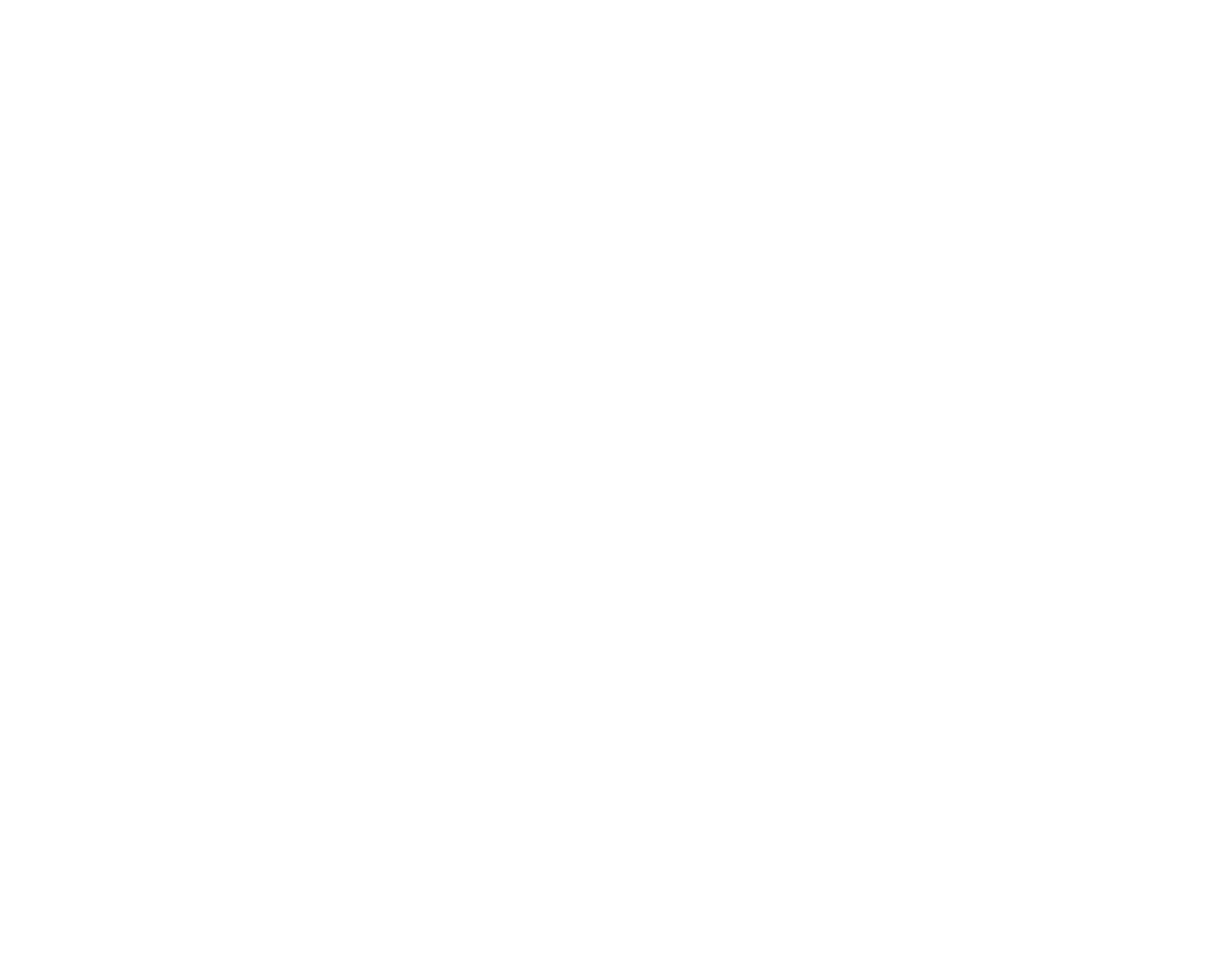
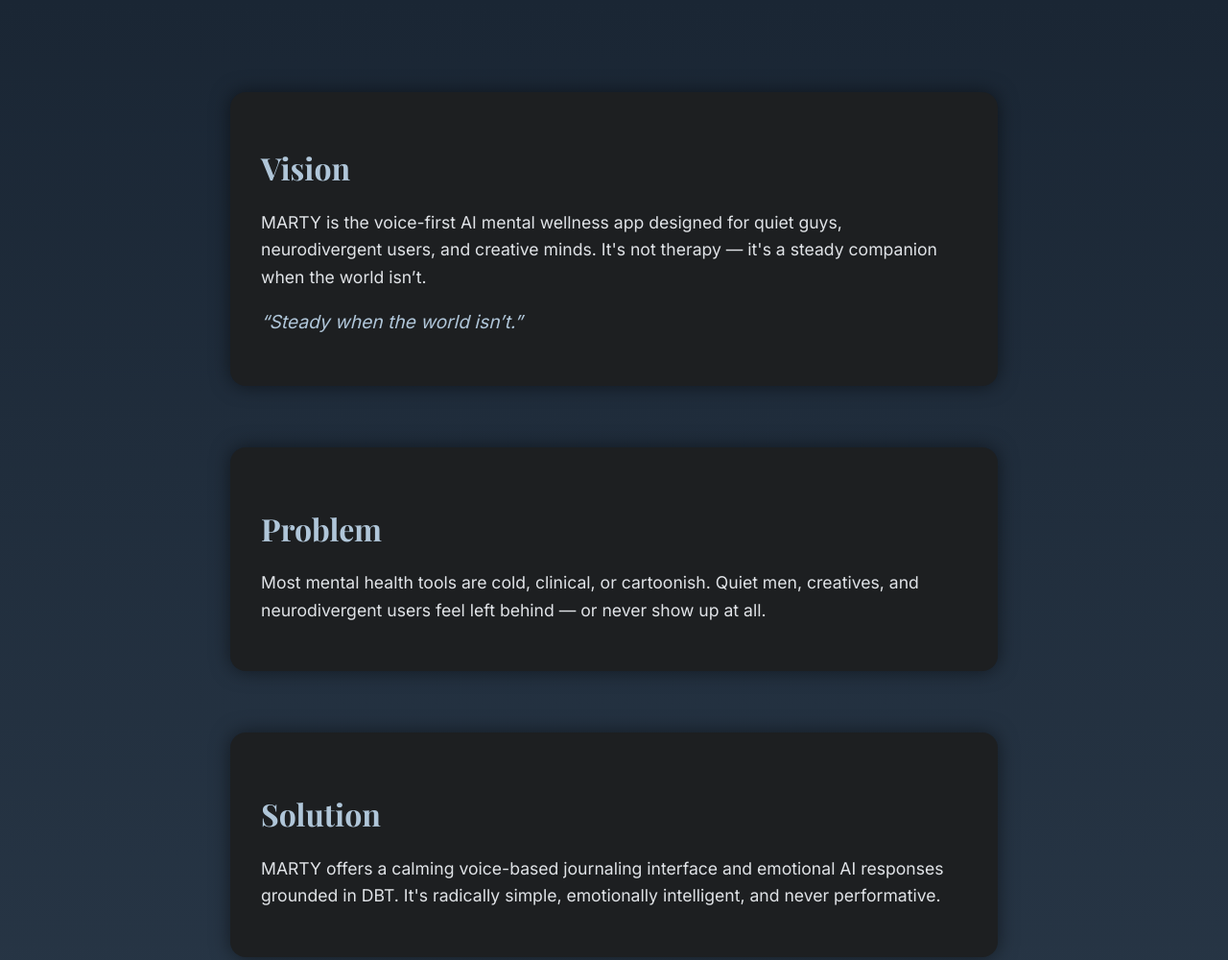
Before and after one commit to MARTYapp/MARTYPITCH, a plain HTML site: page index.html in a window 1280 px wide. Shown: the top 1000 px of the page at 96% size. Before the commit the page ends 800 px from the top, so only its background shows below. Drawn offline with nearby package versions, Linux system fonts and the light colour scheme.

Commit message:
Update index.html

```diff
--- a/index.html
+++ b/index.html
@@ -1,5 +1,98 @@
 <!DOCTYPE html>
-<!-- Placeholder: the actual full HTML will be inserted here from the live doc -->
 <html lang="en">
-<!-- Full HTML content would go here -->
+  <head>
+    <meta charset="UTF-8" />
+    <meta name="viewport" content="width=device-width, initial-scale=1.0" />
+    <title>MARTY Pitch Deck</title>
+    <style>
+      * {
+        box-sizing: border-box;
+      }
+
+      body {
+        margin: 0;
+        font-family: 'Inter', sans-serif;
+        background: linear-gradient(to bottom, #1a2634, #2f3f50);
+        color: #f6f7f5;
+        padding: 2rem;
+        line-height: 1.6;
+      }
+
+      h1, h2 {
+        font-family: 'Playfair Display', serif;
+      }
+
+      .slide {
+        margin: 4rem auto;
+        max-width: 800px;
+        background: #1d1f21;
+        padding: 2rem;
+        border-radius: 16px;
+        box-shadow: 0 0 20px rgba(0,0,0,0.5);
+        transition: all 0.3s ease;
+      }
+
+      .slide:hover {
+        transform: scale(1.01);
+      }
+
+      .slide-title {
+        font-size: 2rem;
+        margin-bottom: 1rem;
+        color: #b0c6d9;
+      }
+
+      .slide-content {
+        font-size: 1.1rem;
+        color: #e0e3e7;
+      }
+
+      .brand-tagline {
+        font-size: 1.2rem;
+        color: #b0c6d9;
+        font-style: italic;
+        margin-top: 0.5rem;
+      }
+    </style>
+    <link href="https://fonts.googleapis.com/css2?family=Inter:wght@300;400;500;600;700&family=Playfair+Display:wght@400;600;700&display=swap" rel="stylesheet" />
+  </head>
+  <body>
+    <div class="slide">
+      <h1 class="slide-title">Vision</h1>
+      <p class="slide-content">
+        MARTY is the voice-first AI mental wellness app designed for quiet guys, neurodivergent users, and creative minds. It's not therapy — it's a steady companion when the world isn’t.
+      </p>
+      <p class="brand-tagline">“Steady when the world isn’t.”</p>
+    </div>
+
+    <div class="slide">
+      <h2 class="slide-title">Problem</h2>
+      <p class="slide-content">
+        Most mental health tools are cold, clinical, or cartoonish. Quiet men, creatives, and neurodivergent users feel left behind — or never show up at all.
+      </p>
+    </div>
+
+    <div class="slide">
+      <h2 class="slide-title">Solution</h2>
+      <p class="slide-content">
+        MARTY offers a calming voice-based journaling interface and emotional AI responses grounded in DBT. It's radically simple, emotionally intelligent, and never performative.
+      </p>
+    </div>
+
+    <div class="slide">
+      <h2 class="slide-title">MVP Demo</h2>
+      <p class="slide-content">
+        Demo available on request. Core features include: mood check-in, voice-to-text journaling, emotionally responsive feedback, and DBT tools.
+      </p>
+    </div>
+
+    <div class="slide">
+      <h2 class="slide-title">Contact</h2>
+      <p class="slide-content">
+        Eric Adler<br />
+        Founder, MARTY<br />
+        martymindapp@gmail.com
+      </p>
+    </div>
+  </body>
 </html>
```
